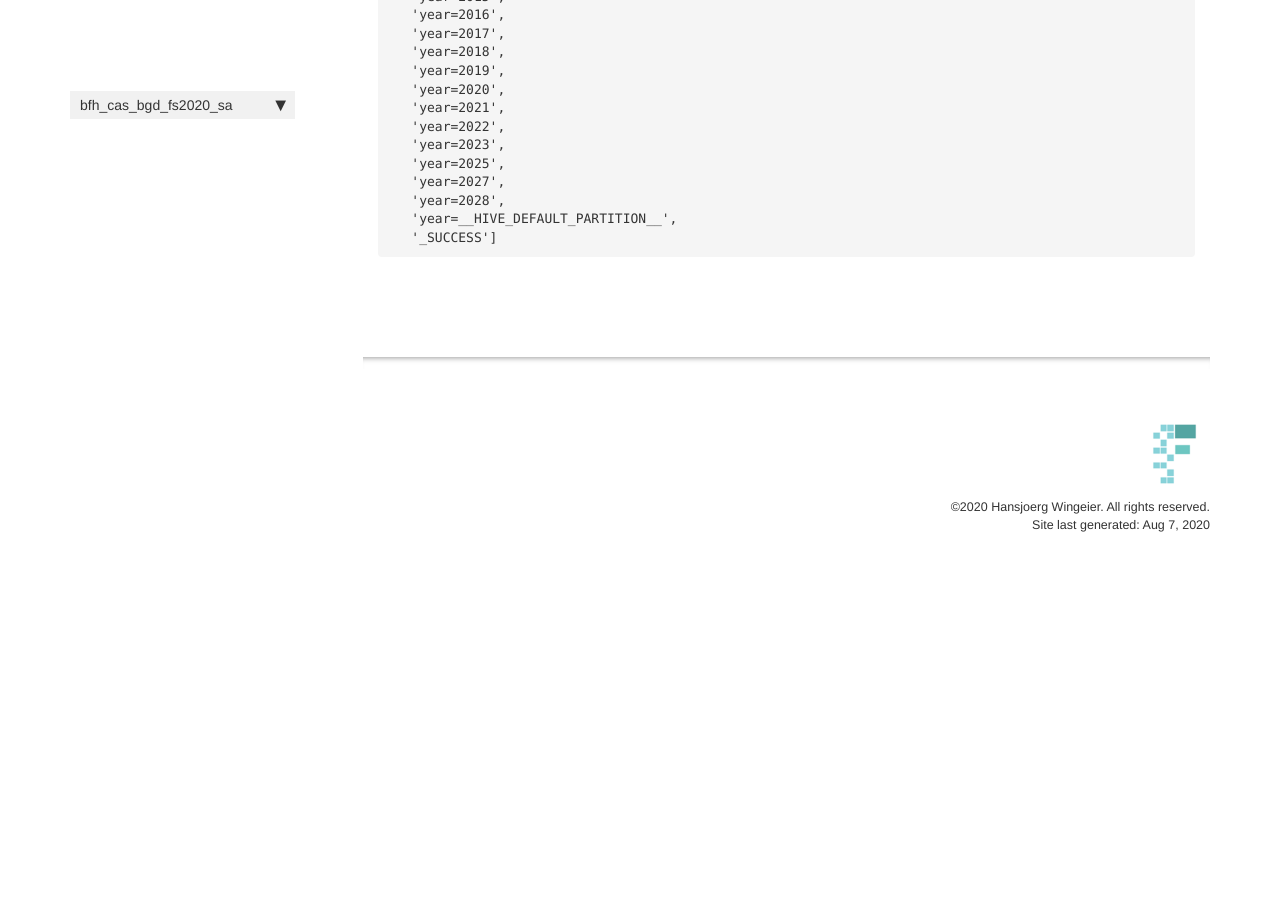
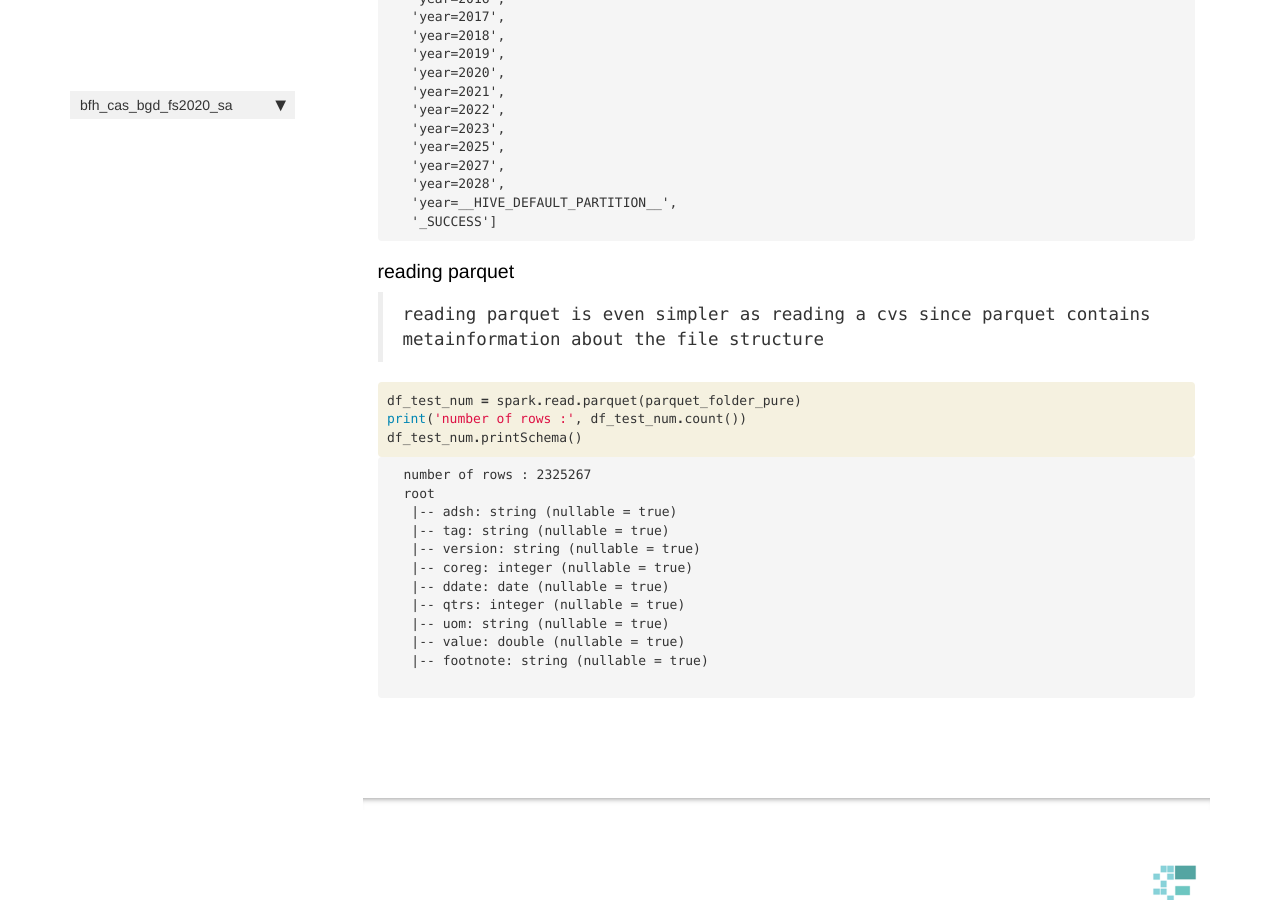
Before and after one commit to HansjoergW/bfh_cas_bgd_fs2020_sa, a Jekyll site: the page built from docs/parquet.html, in a window 1280 px wide and 900 px high, scrolled down 7180 px. Built offline with Jekyll 4.4.1, drawn with Linux system fonts in a browser that asks for light colours; nearby versions of some CDN libraries; comment, search, counter and statistics services are not loaded; before the commit the page ends 7765 px from its top, so only the background shows below that; some of the changed text lies outside the part shown.

Commit message:
update parquet doc

```diff
--- a/docs/parquet.html
+++ b/docs/parquet.html
@@ -173,12 +173,6 @@
 </div>
 <div class="cell border-box-sizing text_cell rendered"><div class="inner_cell">
 <div class="text_cell_render border-box-sizing rendered_html">
-<h2 id="Working-with-the-data">Working with the data<a class="anchor-link" href="#Working-with-the-data"> </a></h2>
-</div>
-</div>
-</div>
-<div class="cell border-box-sizing text_cell rendered"><div class="inner_cell">
-<div class="text_cell_render border-box-sizing rendered_html">
 <h3 id="Unpacking">Unpacking<a class="anchor-link" href="#Unpacking"> </a></h3><blockquote><p>In a first step, the content of the files are unzipped and placed in separated folders</p>
 </blockquote>
 
@@ -249,7 +243,7 @@
 
 <div class="cell border-box-sizing text_cell rendered"><div class="inner_cell">
 <div class="text_cell_render border-box-sizing rendered_html">
-<h3 id="Using-Parquet">Using Parquet<a class="anchor-link" href="#Using-Parquet"> </a></h3><blockquote><p>let us read a csv file and store it as a parquet file</p>
+<h2 id="Using-Parquet">Using Parquet<a class="anchor-link" href="#Using-Parquet"> </a></h2><blockquote><p>let us read a csv file and store it as a parquet file</p>
 <ul>
 <li>API doc of the csv reader:<a href="https://spark.apache.org/docs/2.4.5/api/python/pyspark.sql.html?highlight=parquet#pyspark.sql.DataFrameReader.csv&gt;">https://spark.apache.org/docs/2.4.5/api/python/pyspark.sql.html?highlight=parquet#pyspark.sql.DataFrameReader.csv&gt;</a> * API doc of the parquet writer:<a href="https://spark.apache.org/docs/2.4.5/api/python/pyspark.sql.html?highlight=parquet#pyspark.sql.DataFrameWriter.parquet">https://spark.apache.org/docs/2.4.5/api/python/pyspark.sql.html?highlight=parquet#pyspark.sql.DataFrameWriter.parquet</a></li>
 </ul>
@@ -312,7 +306,7 @@
 
 <div class="cell border-box-sizing text_cell rendered"><div class="inner_cell">
 <div class="text_cell_render border-box-sizing rendered_html">
-<h4 id="Reading-a-CSV-file">Reading a CSV file<a class="anchor-link" href="#Reading-a-CSV-file"> </a></h4><blockquote><p>As a first step, the csv file has to be loaded into a spark df.
+<h3 id="Reading-a-CSV-file">Reading a CSV file<a class="anchor-link" href="#Reading-a-CSV-file"> </a></h3><blockquote><p>As a first step, the csv file has to be loaded into a spark df.
 The file has a header row and the columns are separated by a TAB (\t).</p>
 </blockquote>
 
@@ -585,7 +579,7 @@
 
 <div class="cell border-box-sizing text_cell rendered"><div class="inner_cell">
 <div class="text_cell_render border-box-sizing rendered_html">
-<h4 id="simple-write-as-Parquet">simple write as Parquet<a class="anchor-link" href="#simple-write-as-Parquet"> </a></h4><blockquote><p>As first version the dataframe is stored directly in parquet format without additional options</p>
+<h3 id="simple-write-as-Parquet">simple write as Parquet<a class="anchor-link" href="#simple-write-as-Parquet"> </a></h3><blockquote><p>As first version the dataframe is stored directly in parquet format without additional options</p>
 </blockquote>
 
 </div>
@@ -678,7 +672,7 @@
 </div>
 <div class="cell border-box-sizing text_cell rendered"><div class="inner_cell">
 <div class="text_cell_render border-box-sizing rendered_html">
-<h4 id="using-partitions">using partitions<a class="anchor-link" href="#using-partitions"> </a></h4><blockquote><p>Parquet can also store the data in different partitions wich will create a new directory for every partition.</p>
+<h3 id="writing-using-partitions">writing using partitions<a class="anchor-link" href="#writing-using-partitions"> </a></h3><blockquote><p>Parquet can also store the data in different partitions wich will create a new directory for every partition.</p>
 </blockquote>
 
 </div>
@@ -820,4 +814,56 @@
 </div>
     {% endraw %}
 
+<div class="cell border-box-sizing text_cell rendered"><div class="inner_cell">
+<div class="text_cell_render border-box-sizing rendered_html">
+<h3 id="reading-parquet">reading parquet<a class="anchor-link" href="#reading-parquet"> </a></h3><blockquote><p>reading parquet is even simpler as reading a cvs since parquet contains metainformation about the file structure</p>
+</blockquote>
+
 </div>
+</div>
+</div>
+    {% raw %}
+
+<div class="cell border-box-sizing code_cell rendered">
+<div class="input">
+
+<div class="inner_cell">
+    <div class="input_area">
+<div class=" highlight hl-ipython3"><pre><span></span><span class="n">df_test_num</span> <span class="o">=</span> <span class="n">spark</span><span class="o">.</span><span class="n">read</span><span class="o">.</span><span class="n">parquet</span><span class="p">(</span><span class="n">parquet_folder_pure</span><span class="p">)</span>
+<span class="nb">print</span><span class="p">(</span><span class="s1">&#39;number of rows :&#39;</span><span class="p">,</span> <span class="n">df_test_num</span><span class="o">.</span><span class="n">count</span><span class="p">())</span>
+<span class="n">df_test_num</span><span class="o">.</span><span class="n">printSchema</span><span class="p">()</span>
+</pre></div>
+
+    </div>
+</div>
+</div>
+
+<div class="output_wrapper">
+<div class="output">
+
+<div class="output_area">
+
+<div class="output_subarea output_stream output_stdout output_text">
+<pre>number of rows : 2325267
+root
+ |-- adsh: string (nullable = true)
+ |-- tag: string (nullable = true)
+ |-- version: string (nullable = true)
+ |-- coreg: integer (nullable = true)
+ |-- ddate: date (nullable = true)
+ |-- qtrs: integer (nullable = true)
+ |-- uom: string (nullable = true)
+ |-- value: double (nullable = true)
+ |-- footnote: string (nullable = true)
+
+</pre>
+</div>
+</div>
+
+</div>
+</div>
+
+</div>
+    {% endraw %}
+
+</div>
```
Also changed, not shown: 1 other file.
